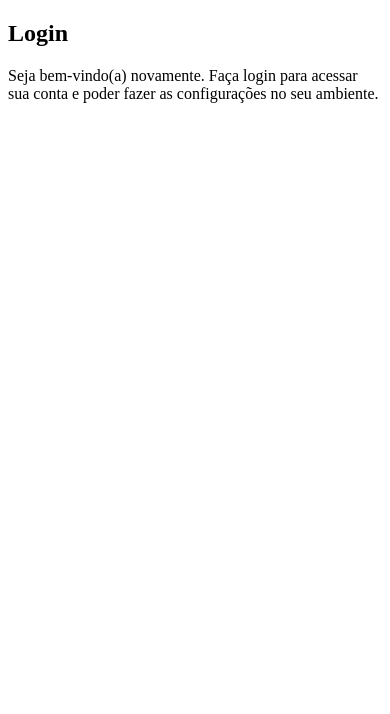
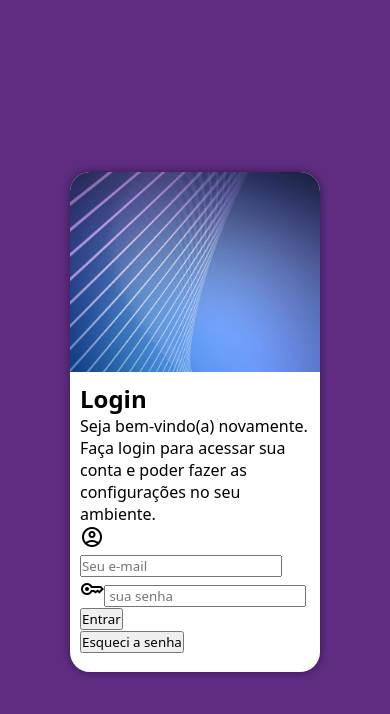
Before and after one commit to ArturH16/projeto-login, a plain HTML site: page index.html in a window 390 px wide. Drawn offline with nearby package versions, Linux system fonts and the light colour scheme.

Commit message:
Criação estilo mobile first

```diff
--- a/estilos/style.css
+++ b/estilos/style.css
@@ -5,3 +5,50 @@
     Lilás: #5f2c82
 
     */
+
+
+* {
+    font-family: system-ui, -apple-system, BlinkMacSystemFont, 'Segoe UI', Roboto, Oxygen, Ubuntu, Cantarell, 'Open Sans', 'Helvetica Neue', sans-serif;
+    padding: 0px;
+    margin: 0px;
+    box-sizing: border-box;
+}
+
+body,html {
+    background-color: #5f2c82;
+    height: 100vh;
+    width: 100vw;
+}
+
+main {
+    position: relative;
+    height: 100vh;
+    width: 100vw;
+}
+#login {
+    top: 50%;
+    left: 50%;
+    position: absolute;
+    background-color: white;
+    width: 250px;
+    height: 500px;
+    border-radius: 20px;
+    transform: translate(-50%,-50%);
+    box-shadow: 0px 0px 10px rgba(0, 0, 0, 0.445);
+    overflow: hidden;
+}
+
+#login #imagem {
+    display: block;
+    background-color: 5f2c82;
+    background-image: url(../imagens/pexels-sean-whang-25006-804269.jpg);
+    height: 200px;
+    background-size: cover;
+    background-repeat: no-repeat;
+}
+
+#login #formulario {
+    display: block;
+    padding: 10px;
+
+}
--- a/index.html
+++ b/index.html
@@ -6,6 +6,7 @@
     <title>Login</title>
     <link rel="stylesheet" href="estilos/style.css">
     <link rel="stylesheet" href="estilos/mq.css">
+    <link rel="stylesheet" href="https://fonts.googleapis.com/css2?family=Material+Symbols+Outlined" />
 </head>
 <body>
     <main>
@@ -18,7 +19,18 @@
                 <h1>Login</h1>
                 <p> Seja bem-vindo(a) novamente. Faça login para acessar sua conta e poder fazer as configurações no seu ambiente.
                     <form action="login.php" method="post">
-
+                            <label for="name"><span class="material-symbols-outlined">
+                account_circle
+                </span></label>
+                <input type="email" name="" id="name" placeholder="Seu e-mail" required>
+                            </p>
+                <p>
+                    <label for="pwd"><span class="material-symbols-outlined">
+                    key
+                    </span></label><input type="password" name="" id="pwd" required minlength="8" placeholder=" sua senha">
+                </p>
+                <p><input id="bot_entrar" type="submit" value="Entrar"></p>
+                <input id="bot_esqueci_pwd" type="button" value="Esqueci a senha" >
 
                     </form>
                 </p>
```
